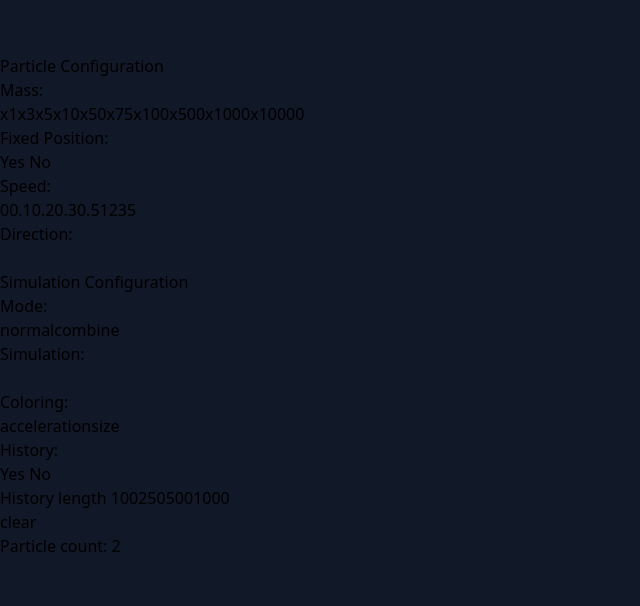
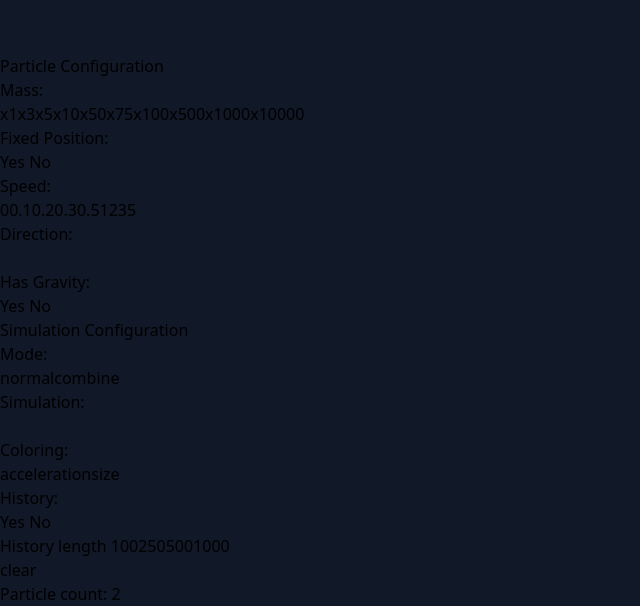
Before and after one commit to CG-Realtime-Gravity/gravity-simulation, a Svelte app: page / in a window 1280 px wide. Shown: the part 746-1352 px from the top of the page, without its empty margins (0-640 px from the left). Before the commit the page ends 1304 px from the top, so only its background shows below. Built offline with nearby package versions, Linux system fonts and the light colour scheme; some icons are missing.

Commit message:
has own gravity or not

```diff
--- a/src/App.svelte
+++ b/src/App.svelte
@@ -48,6 +48,8 @@
   let historyLen = historyLenOptions[0]
   $: sim.setHistoryLength(historyLen)
 
+  let hasOwnGravity = true
+
   const addMass = (clientX: number, clientY: number) => {
     let rect = canvas.getBoundingClientRect()
     sim.addMass(
@@ -59,6 +61,7 @@
           direction === "up" ? -speed : direction === "down" ? speed : 0
         ),
         fixedPos,
+        hasGravity: hasOwnGravity,
       })
     )
   }
@@ -76,6 +79,7 @@
         kg: baseKg * 50,
         pos: new Vec2(canvas.width / 2, canvas.height / 2),
         vel: new Vec2(-0.4, 0),
+        hasGravity: true,
       })
     )
     sim.addMass(
@@ -84,6 +88,7 @@
         kg: baseKg * 50,
         pos: new Vec2(canvas.width / 2, canvas.height / 2 + 150),
         vel: new Vec2(0.4, 0),
+        hasGravity: true,
       })
     )
   })
@@ -189,6 +194,23 @@
         {/each}
       </div>
     </div>
+    <div class="flex-col">
+      <div class="flex gap-4">
+        <h2 class="font-bold">Has Gravity:</h2>
+        <button
+          on:click={() => {
+            hasOwnGravity = true
+          }}
+          class={hasOwnGravity ? "text-black" : "text-black/30"}>Yes</button
+        >
+        <button
+          on:click={() => {
+            hasOwnGravity = false
+          }}
+          class={!hasOwnGravity ? "text-black" : "text-black/30"}>No</button
+        >
+      </div>
+    </div>
   </div>
   <div class="flex-col space-y-2">
     <h1 class="font-bold text-lg">Simulation Configuration</h1>
--- a/src/mass.ts
+++ b/src/mass.ts
@@ -14,6 +14,7 @@ export class Mass {
   deltaV: Vec2
   deltaX: Vec2
   history: [number, Vec2][]
+  hasGravity: boolean
 
   static count = 0
 
@@ -23,15 +24,17 @@ export class Mass {
       pos: Vec2
       vel: Vec2
       fixedPos: boolean
+      hasGravity: boolean
     }
   ) {
     this.id = Mass.count++
     this.pos = config.pos
     this.kg = config.kg
     this.vel = config.vel
+    this.hasGravity = config.hasGravity
+
     this.acc = new Vec2(0, 0)
     this.r = Math.log2(this.kg / (baseKg / 2))
-    // this.r = 20
     this.fixedPos = config.fixedPos
     this.acc_abs = 0
     this.deltaV = new Vec2(0, 0)
--- a/src/sim.ts
+++ b/src/sim.ts
@@ -104,7 +104,7 @@ export class Sim {
         if (this.mode === "combine") {
           const r = mass.pos.distanceFrom(other_mass.pos)
           const max_r = mass.r + other_mass.r
-          if (r <= max_r) {
+          if (r <= max_r && (mass.hasGravity || other_mass.hasGravity)) {
             // combine masses
             new_masses.push(this.combineMasses(mass, other_mass))
             deleted.push(other_mass.id)
@@ -163,7 +163,7 @@ export class Sim {
   private calcAccel(mass: Mass) {
     const total_force = new Vec2(0, 0)
     for (const other_mass of this.masses) {
-      if (mass.id === other_mass.id) continue
+      if (mass.id === other_mass.id || !other_mass.hasGravity) continue
       const force = this.calc_force(mass, other_mass)
       total_force.addBy(force)
     }
@@ -207,7 +207,13 @@ export class Sim {
     const v = new Vec2((m1 * v1.x + m2 * v2.x) / m, (m1 * v1.y + m2 * v2.y) / m)
     const pos = m1 > m2 ? mass1.pos : mass2.pos
     const fixedPos = m1 > m2 ? mass1.fixedPos : mass2.fixedPos
-    return new Mass({ pos: pos, vel: v, kg: m, fixedPos: fixedPos })
+    return new Mass({
+      pos: pos,
+      vel: v,
+      kg: m,
+      fixedPos: fixedPos,
+      hasGravity: true,
+    })
   }
 
   private draw() {
```
